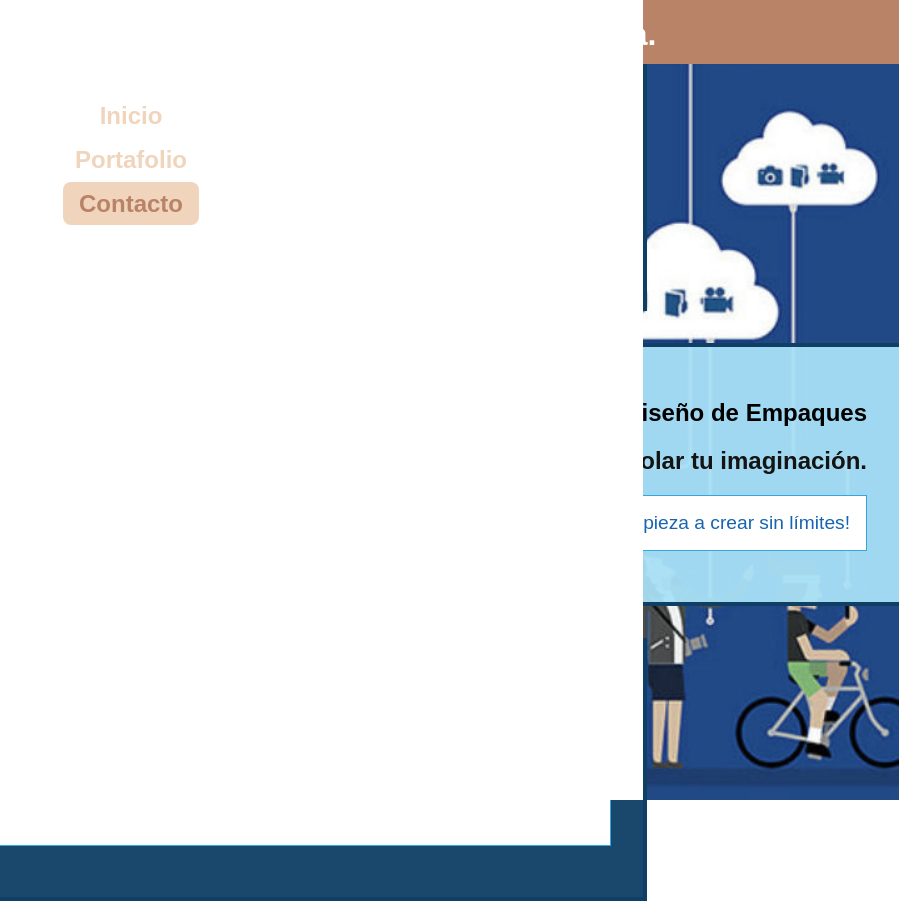
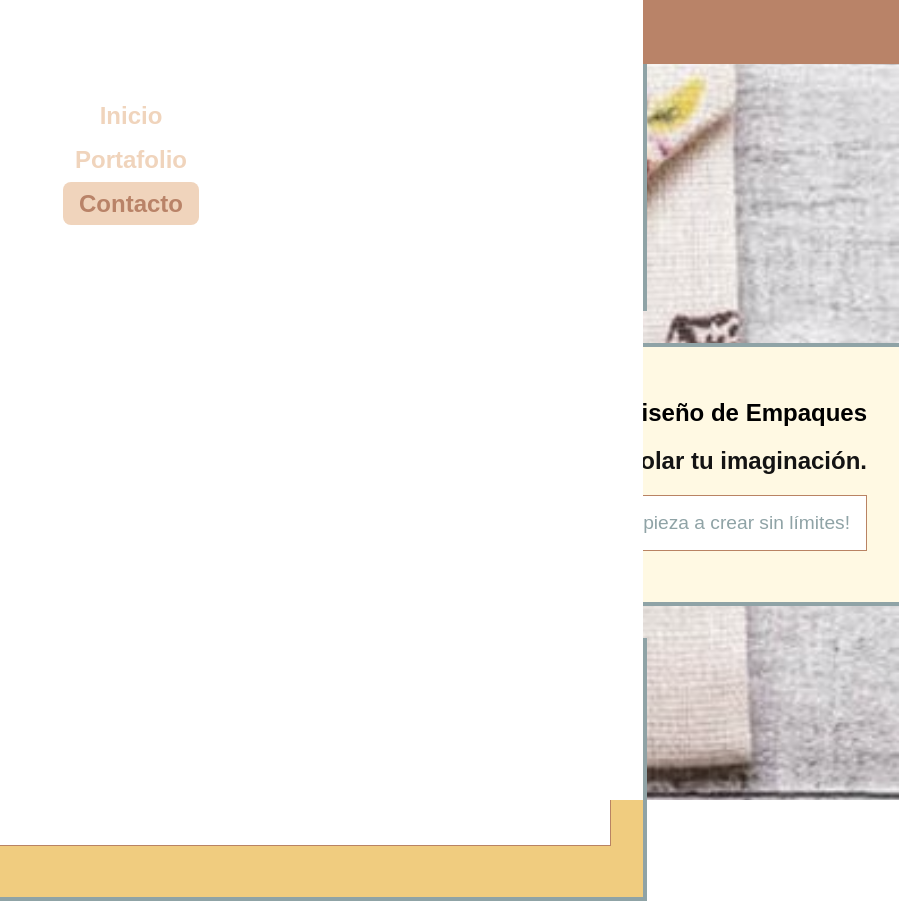
Before and after one commit to MelanyLeon/curso-css-academind, a plain HTML site: page packages/index.html in a window 1280 px wide. Shown: the top 901 px of the page, without its empty margins (381-1280 px from the left). Drawn offline with Linux system fonts and the light colour scheme; a web font is replaced by a local one.

Commit message:
Tarjetas

```diff
--- a/customers/customers.css
+++ b/customers/customers.css
@@ -43,7 +43,7 @@
 
 .testimonial__name {
     margin: 0.2rem;
-    color: #1864ae;
+    color: #8fa3a6;
     font-size: 2em;
 }
 
--- a/packages/index.html
+++ b/packages/index.html
@@ -22,7 +22,7 @@
             <span class="toggle-button__bar"></span>
         </button>
          <a href="../index.html" class="main-header__brand">
-            <img src="../images/IconoOneDrive.jpg" alt="OneDrive - El punto de encuentro de todo lo que rodea tu vida.">
+            <img src="../images/Logo.png" alt="OneDrive - El poder de la imaginación nos hace infinitos.">
          </a>
      </div>
      <nav class="mobile-nav">
--- a/packages/packages.css
+++ b/packages/packages.css
@@ -3,7 +3,7 @@ main {
 }
 
 .background {
-    background: url("../images/OneDrive-1.jpg") center/cover;
+    background: url("../images/Sobre1.jpg") center/cover;
     filter: grayscale(40%);
     width: 100%;
     height: 100%;
@@ -14,7 +14,7 @@ main {
 .package {
     width: 80%;
     margin: 1rem 0;
-    border: 4px solid #103f66;
+    border: 4px solid #8fa3a6;
     border-left: none;
     position: relative;
 }
@@ -40,7 +40,7 @@ main {
     margin: 1.2rem;
     font-size: 12px;
     font-weight: bold;
-    color: #1864ae;
+    color: #55392b;
     background: white;
     padding: 0.5rem;
 }
@@ -51,9 +51,9 @@ main {
 
 .package__info {
     padding: 1rem;
-    border: 1px solid #37a6de;
+    border: 1px solid #b98363;
     font-size: 1.2rem;
-    color: #1864ae;
+    color: #8fa3a6;
     background: white;
 }
 
@@ -62,14 +62,14 @@ main {
 }
 
 #plus {
-    background: rgba(169, 225, 247, 0.95);
+    background: rgba(255, 249, 227, 0.95);
 }
 
 #free {
-    background: rgba(169, 225, 247, 0.95);
+    background: rgb(255, 249, 227);
     float: right;
     border-right: none;
-    border-left: 4px solid #1864ae;
+    border-left: 4px solid #b98363;
     text-align: right;
 }
 
@@ -79,7 +79,7 @@ main {
 }
 
 #premium {
-    background: rgba(14, 63, 101, 0.95);
+    background: rgba(240, 202, 121, 0.95);
 }
 
 #premium .package__title {
```
Also changed, not shown: customers/index.html (+8 -8 lines), index.html (+1 -1 lines), images/Empaques1.jpg (added), images/Encuadernación1.jpg (added), images/Sobre1.jpg (added).
